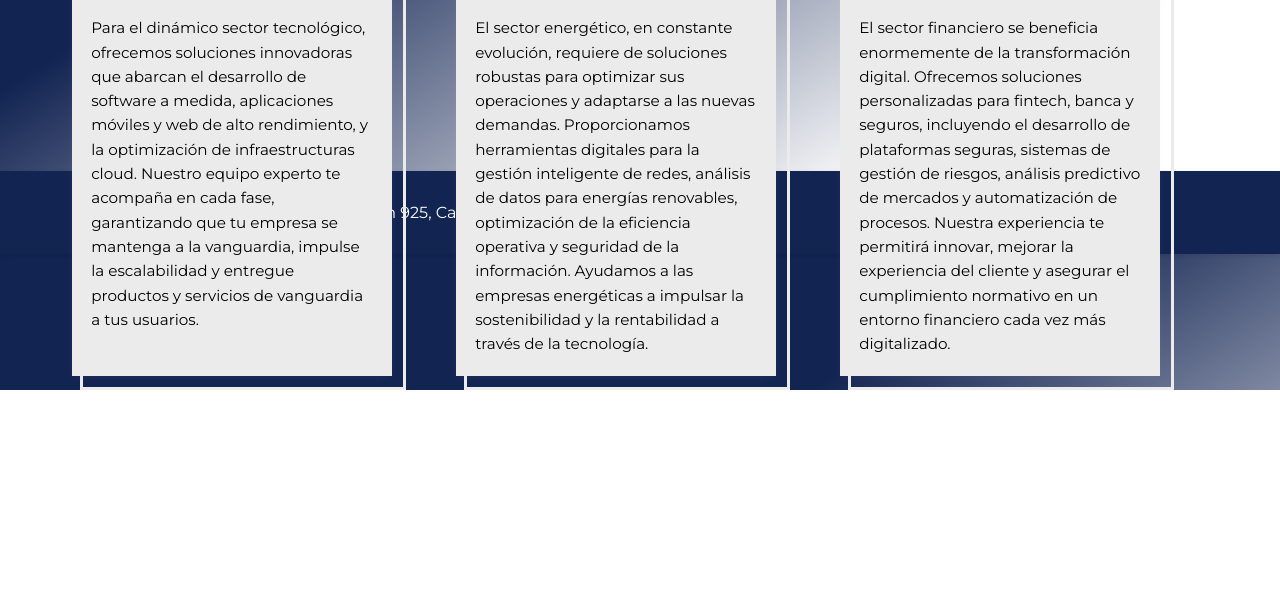
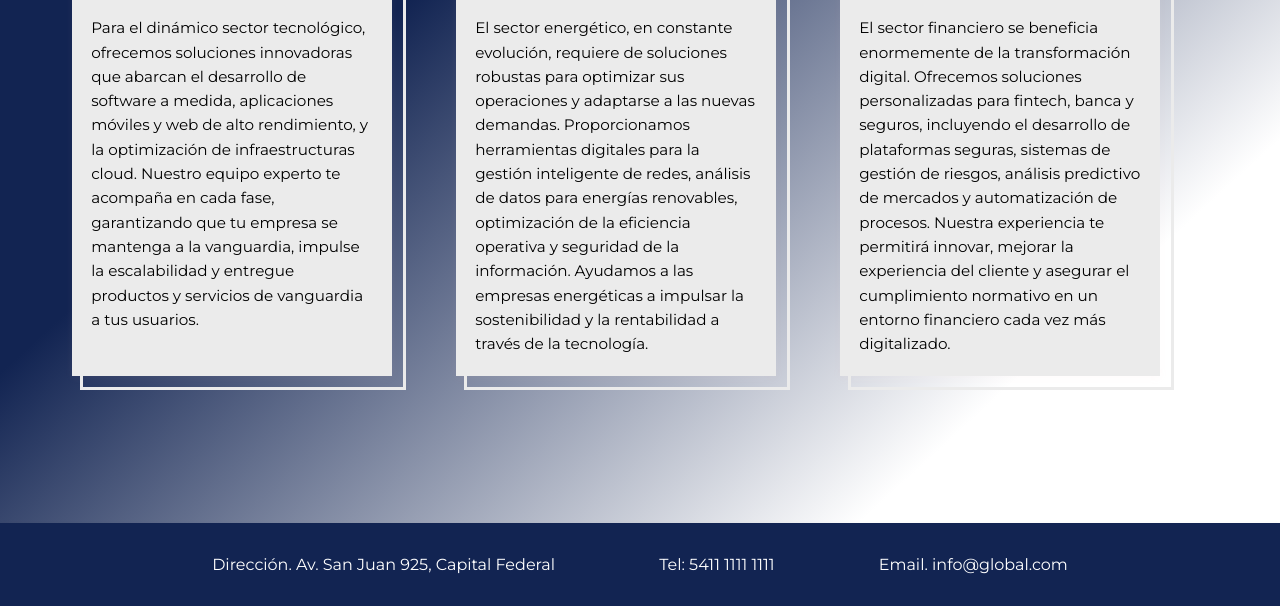
Before and after one commit to PanConGorro/ConsultoraIT, a plain HTML site: page sectores.html in a window 1280 px wide. Shown: the part 560-1166 px from the top of the page. Before the commit the page ends 950 px from the top, so only its background shows below. Drawn offline with Linux system fonts and the light colour scheme.

Commit message:
Se solucionaron otros problemas de responsividad

```diff
--- a/css/style.css
+++ b/css/style.css
@@ -721,7 +721,28 @@ footer p span{
     .texto-sector {
         font-size: 0.95rem;
     }
+
+
 }
+
+@media(max-height: 824px){
+    .todos-los-servicios{
+        margin-top: -4rem;
+    }
+    .main-sectores, .main-contacto{
+        height: 40rem;
+    }
+}
+
+@media(max-height: 824px) and (max-width: 1500px){
+    .main-sectores{
+         height: 62rem;
+    }
+}
+
+
+
+
 
 @media(max-width: 1120px){
     .navegacion {
@@ -746,14 +767,9 @@ footer p span{
     }
 }
 
-@media(max-height: 824px){
-    .todos-los-servicios{
-        margin-top: -4rem;
-    }
-    .main-sectores, .main-contacto{
-        height: 40rem;
-    }
-}
+
+
+
 
 @media(max-height: 664px){
     .todos-los-servicios{
```
